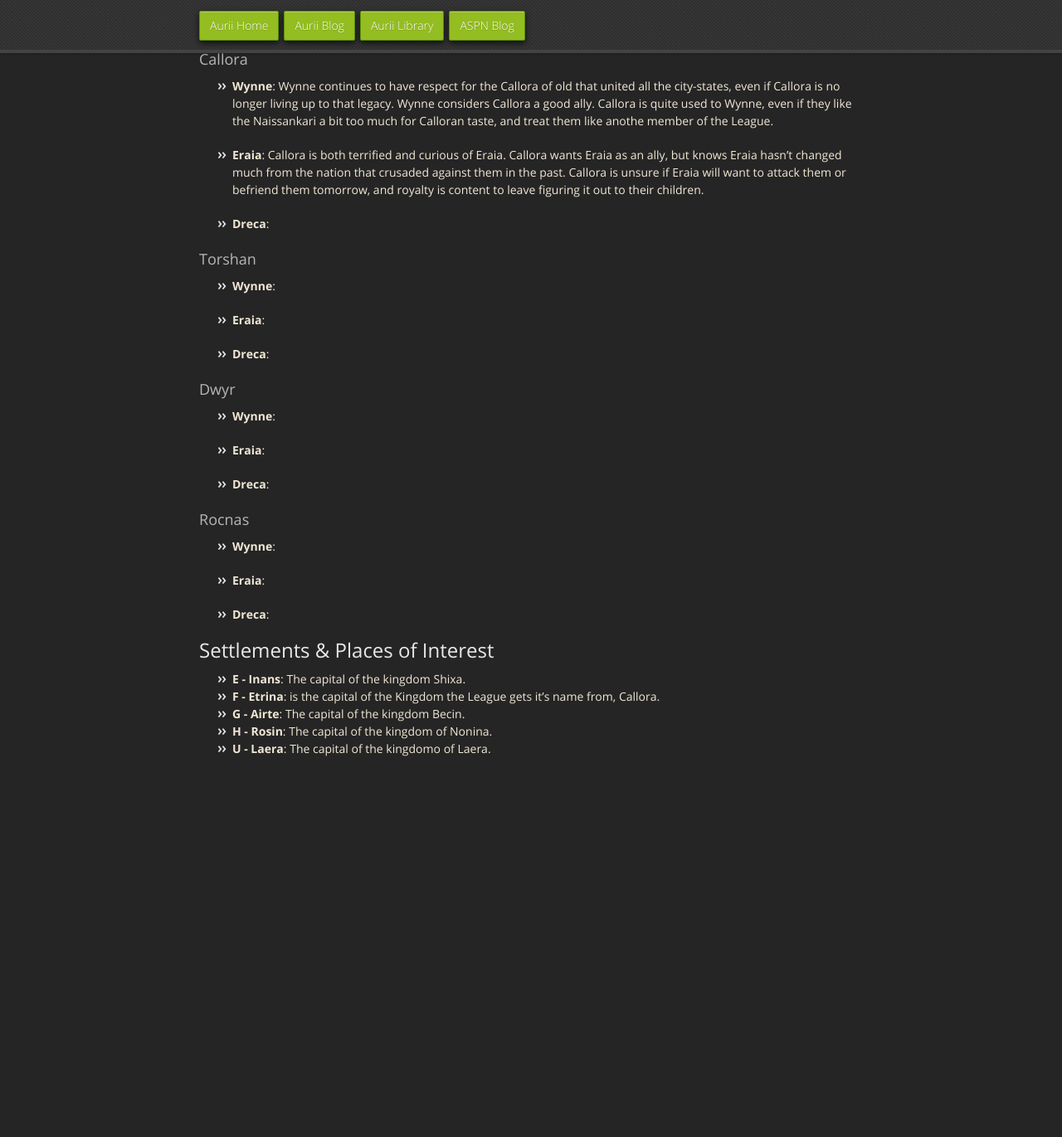
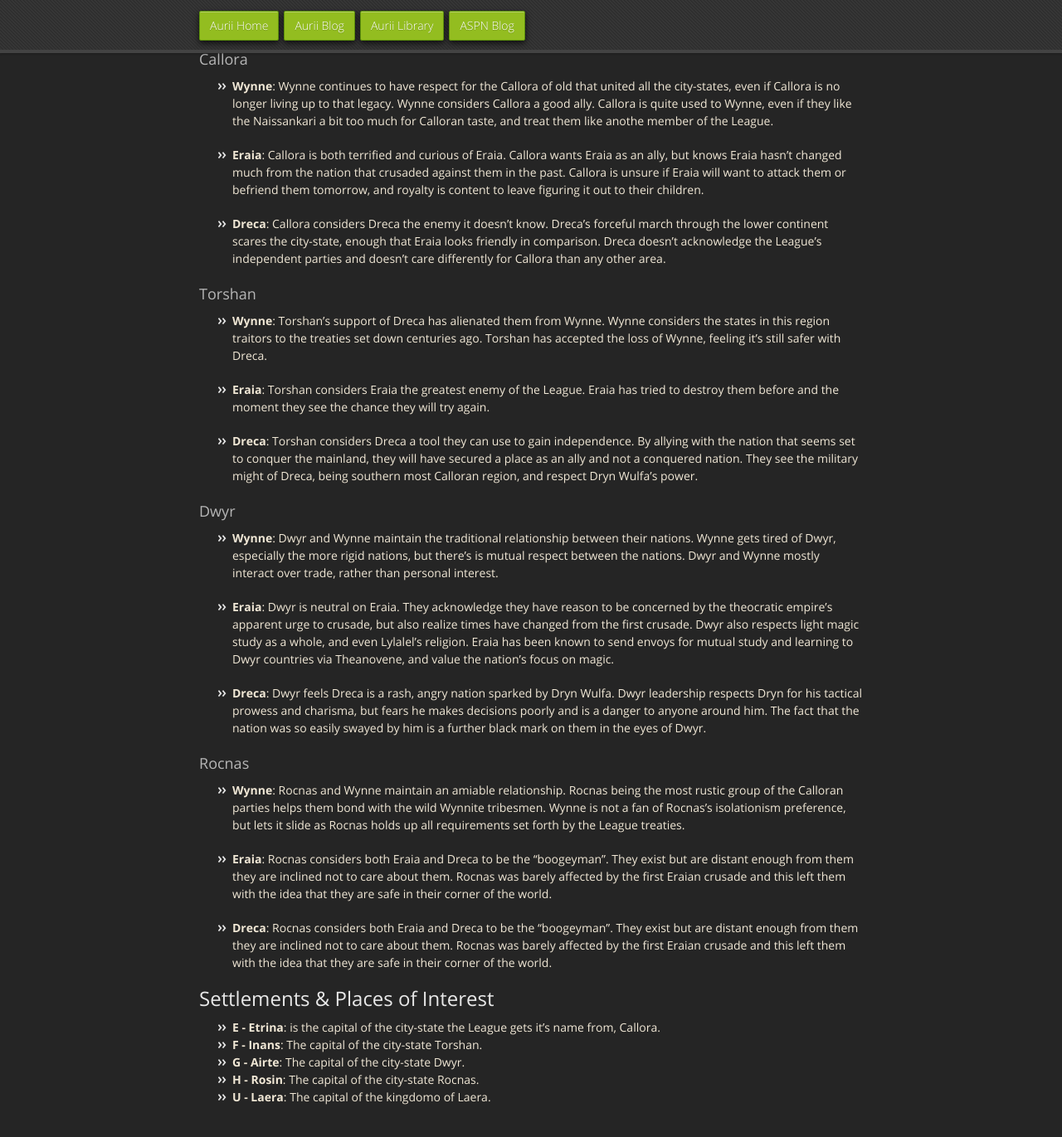
Before and after one commit to Willowlark/aurii, a Jekyll site: the page built from _aurii_world_guide/4-2-Calloran_League.md, in a window 1280 px wide and 1400 px high, scrolled down 2920 px. Shown: the top 1371 px of the window at 83% size. Built offline with Jekyll 4.4.1, drawn with Linux system fonts in a browser that asks for light colours; nearby versions of some CDN libraries; before the commit the page ends 3943 px from its top, so only the background shows below that.

Commit message:
foreign relations

```diff
--- a/_aurii_world_guide/4-2-Calloran_League.md
+++ b/_aurii_world_guide/4-2-Calloran_League.md
@@ -107,36 +107,36 @@ Rocnas primarily exports foodstuffs, and imports newer technologies. Farm equipm
 
 * **Eraia**: Callora is both terrified and curious of Eraia. Callora wants Eraia as an ally, but knows Eraia hasn't changed much from the nation that crusaded against them in the past. Callora is unsure if Eraia will want to attack them or befriend them tomorrow, and royalty is content to leave figuring it out to their children.
 
-* **Dreca**:
+* **Dreca**: Callora considers Dreca the enemy it doesn't know. Dreca's forceful march through the lower continent scares the city-state, enough that Eraia looks friendly in comparison. Dreca doesn't acknowledge the League's independent parties and doesn't care differently for Callora than any other area.
 
 ### Torshan
 
-* **Wynne**:
+* **Wynne**: Torshan's support of Dreca has alienated them from Wynne. Wynne considers the states in this region traitors to the treaties set down centuries ago. Torshan has accepted the loss of Wynne, feeling it's still safer with Dreca.
 
-* **Eraia**:
+* **Eraia**: Torshan considers Eraia the greatest enemy of the League. Eraia has tried to destroy them before and the moment they see the chance they will try again.
 
-* **Dreca**:
+* **Dreca**: Torshan considers Dreca a tool they can use to gain independence. By allying with the nation that seems set to conquer the mainland, they will have secured a place as an ally and not a conquered nation. They see the military might of Dreca, being southern most Calloran region, and respect Dryn Wulfa's power.
 
 ### Dwyr
 
-* **Wynne**:
+* **Wynne**: Dwyr and Wynne maintain the traditional relationship between their nations. Wynne gets tired of Dwyr, especially the more rigid nations, but there's is mutual respect between the nations. Dwyr and Wynne mostly interact over trade, rather than personal interest.
 
-* **Eraia**:
+* **Eraia**: Dwyr is neutral on Eraia. They acknowledge they have reason to be concerned by the theocratic empire's apparent urge to crusade, but also realize times have changed from the first crusade. Dwyr also respects light magic study as a whole, and even Lylalel's religion. Eraia has been known to send envoys for mutual study and learning to Dwyr countries via Theanovene, and value the nation's focus on magic.
 
-* **Dreca**:
+* **Dreca**: Dwyr feels Dreca is a rash, angry nation sparked by Dryn Wulfa. Dwyr leadership respects Dryn for his tactical prowess and charisma, but fears he makes decisions poorly and is a danger to anyone around him. The fact that the nation was so easily swayed by him is a further black mark on them in the eyes of Dwyr.
 
 ### Rocnas
 
-* **Wynne**:
+* **Wynne**: Rocnas and Wynne maintain an amiable relationship. Rocnas being the most rustic group of the Calloran parties helps them bond with the wild Wynnite tribesmen. Wynne is not a fan of Rocnas's isolationism preference, but lets it slide as Rocnas holds up all requirements set forth by the League treaties.
 
-* **Eraia**:
+* **Eraia**: Rocnas considers both Eraia and Dreca to be the "boogeyman". They exist but are distant enough from them they are inclined not to care about them. Rocnas was barely affected by the first Eraian crusade and this left them with the idea that they are safe in their corner of the world.
 
-* **Dreca**:
+* **Dreca**: Rocnas considers both Eraia and Dreca to be the "boogeyman". They exist but are distant enough from them they are inclined not to care about them. Rocnas was barely affected by the first Eraian crusade and this left them with the idea that they are safe in their corner of the world.
 
 ## Settlements & Places of Interest
 
-* **E - Inans**: The capital of the kingdom Shixa.
-* **F - Etrina**: is the capital of the Kingdom the League gets it's name from, Callora.
-* **G - Airte**: The capital of the kingdom Becin.
-* **H - Rosin**: The capital of the kingdom of Nonina.
+* **E - Etrina**: is the capital of the city-state the League gets it's name from, Callora.
+* **F - Inans**: The capital of the city-state Torshan.
+* **G - Airte**: The capital of the city-state Dwyr.
+* **H - Rosin**: The capital of the city-state Rocnas.
 * **U - Laera**: The capital of the kingdomo of Laera.
```
